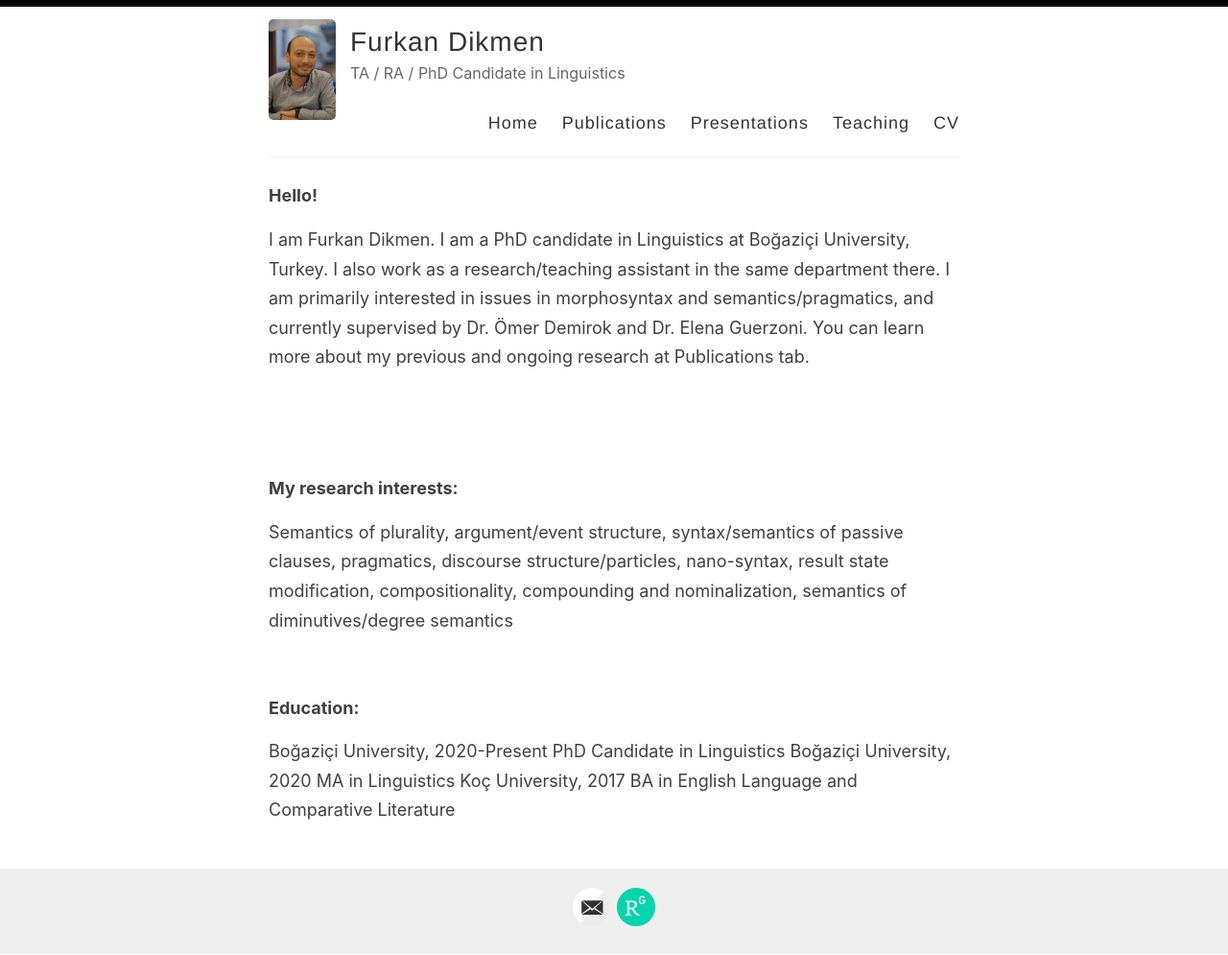
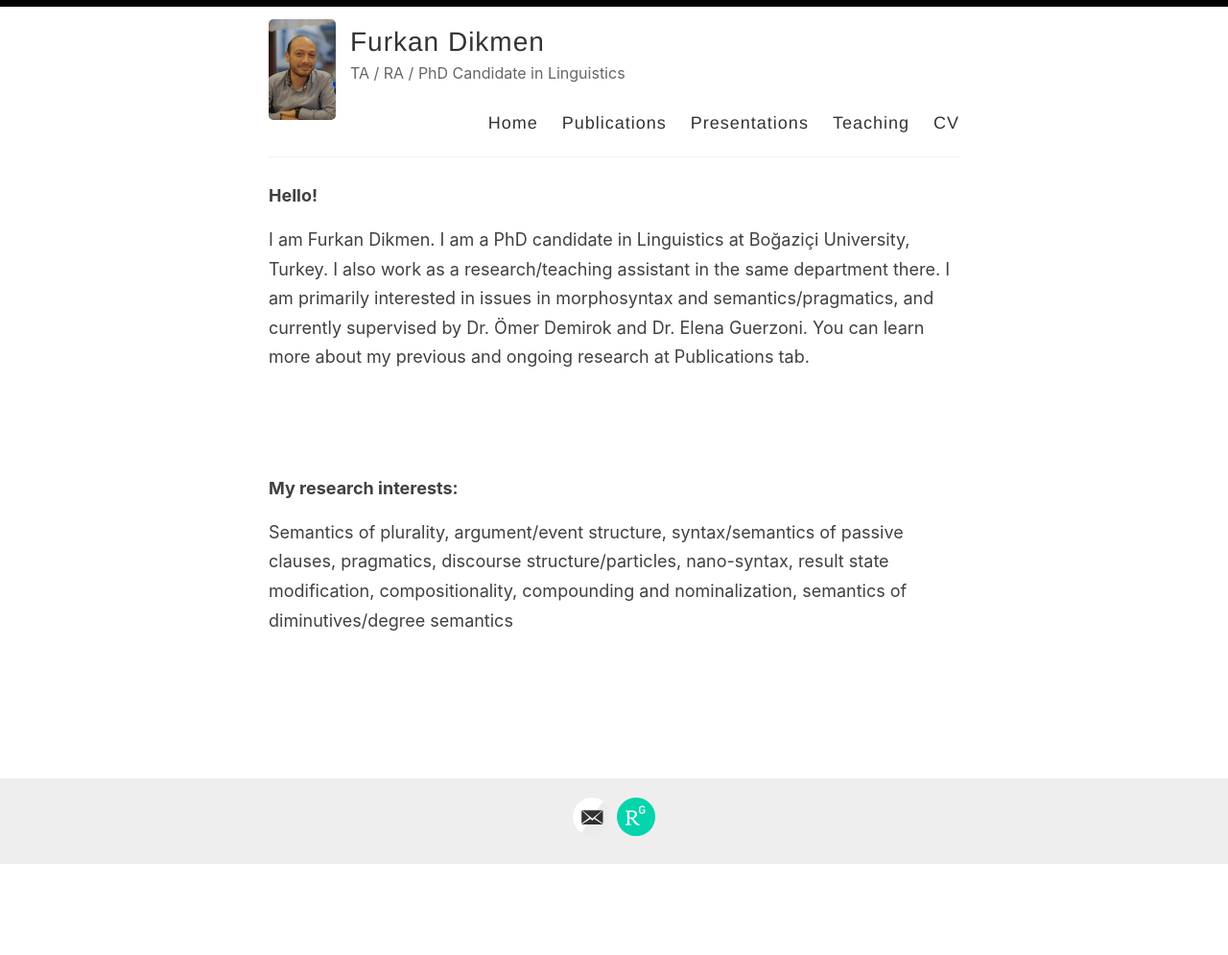
Before and after one commit to furkandikmen/furkandikmen.github.io, a Jekyll site: the page built from index.html, in a window 1280 px wide. Shown: the whole page at 96% size. Built offline with Jekyll 4.4.1, drawn with Linux system fonts in a browser that asks for light colours; the list of posts is cut into pages by our own code; after the commit the page ends 901 px from its top, so only the background shows below that.

Commit message:
Update index.html

```diff
--- a/index.html
+++ b/index.html
@@ -14,19 +14,3 @@ layout: default
 
 <p>Semantics of plurality, argument/event structure, syntax/semantics of passive clauses, pragmatics, discourse structure/particles, nano-syntax, result state modification, compositionality, compounding and nominalization, semantics of diminutives/degree semantics</p>
 </html>
-
-<p>&nbsp;</p>
-
-<p><strong>Education:</strong></p>
-
-
-Boğaziçi University, 2020-Present
-PhD Candidate in Linguistics
-
-
-Boğaziçi University, 2020
-MA in Linguistics
-
-
-Koç University, 2017
-BA in English Language and Comparative Literature
```
